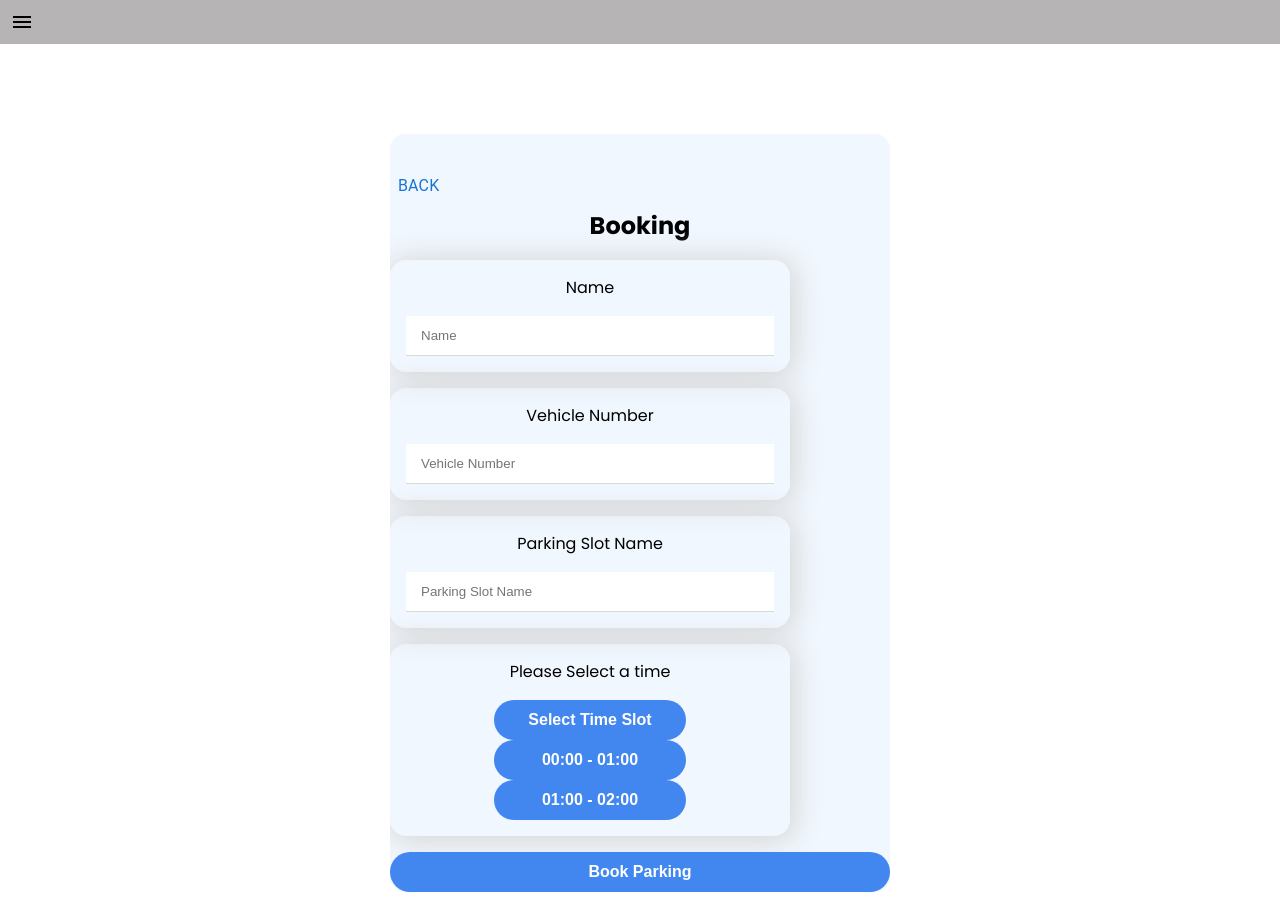
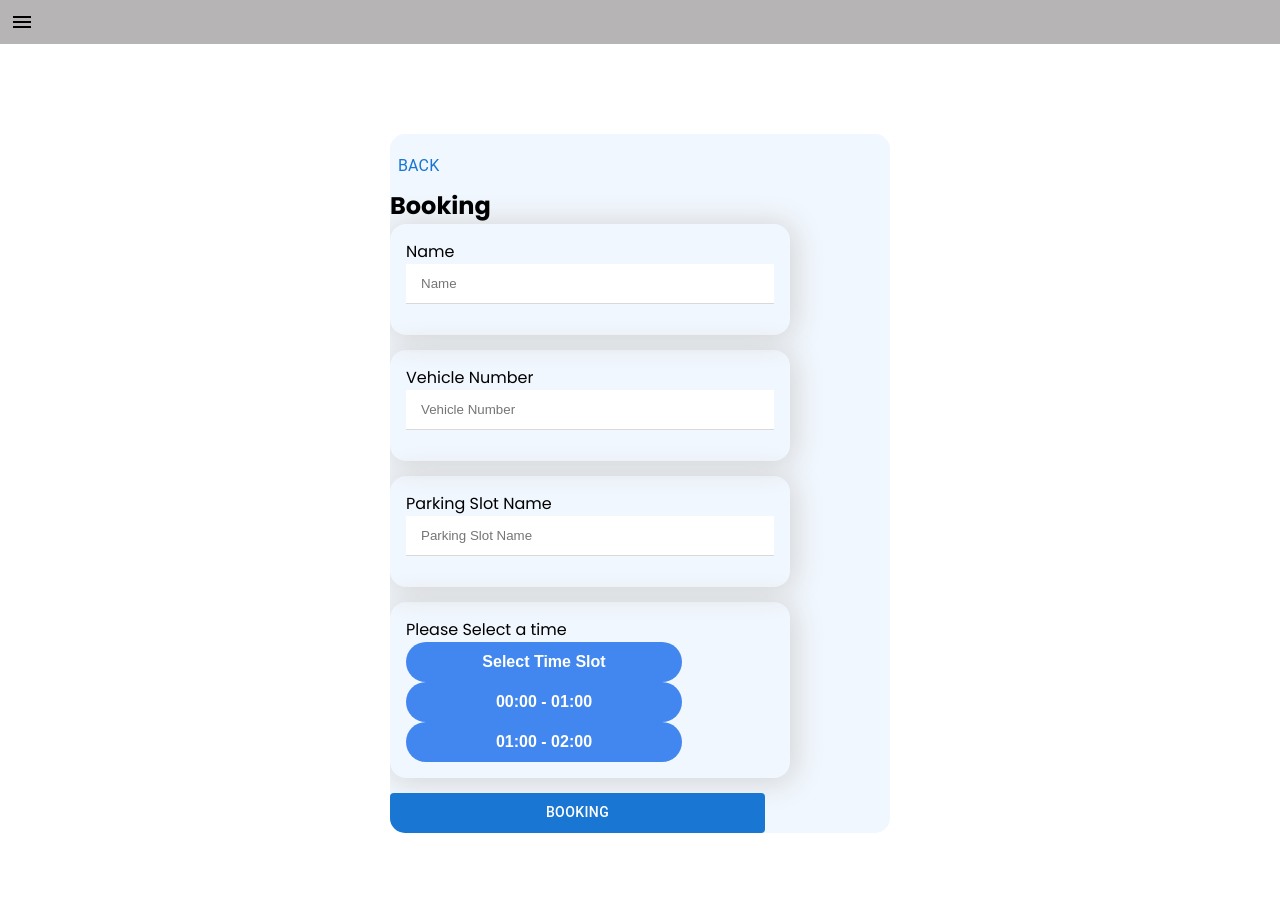
Before and after one commit to Mihisanka/fyp-user, a React (Create React App) app: page /park-lot in a window 1280 px wide. Before the commit the page ends 892 px from the top, so only its background shows below. Built offline with nearby package versions, Linux system fonts and the light colour scheme.

Commit message:
internal commit
update  css

```diff
--- a/src/component/HomePage.js
+++ b/src/component/HomePage.js
@@ -4,6 +4,8 @@ import React from 'react';
 import './styles/Home.css';
 import Footer from './Footer';
 import { Link } from 'react-router-dom';
+import Stack from '@mui/material/Stack';
+import Button from '@mui/material/Button';
 
 // import Services from './Service';
 // import AboutPage from './AboutPage';
@@ -23,7 +25,10 @@ function HomePage() {
               <p style={{ color: "black" }}>
                 <b>Your trusted destination for hassle-free parking solutions.</b>
                 <Link to="/login">
-                  <button className='hb'>Booking</button>
+                  {/* <button className='hb'>Booking</button> */}
+                    <Button variant="contained" disableElevation>
+                     Book now
+                    </Button>
                 </Link>
               </p>
             </div>
--- a/src/component/Login.js
+++ b/src/component/Login.js
@@ -4,6 +4,7 @@ import { Link, useNavigate } from "react-router-dom";
 import { db2 } from "../FirebaseConfig/Firebase";
 import Alert from '@mui/material/Alert';
 import { getDocs, collection, where, query } from "firebase/firestore";
+import Button from '@mui/material/Button';
 
 const Login = () => {
   const [email, setEmail] = useState("");
@@ -67,7 +68,10 @@ const Login = () => {
               onChange={(e) => setPassword(e.target.value)}
             ></input>
           </div>
-          <button onClick={login}>SignIn</button>
+          {/* <button onClick={login}>SignIn</button> */}
+                <Button onClick={login} variant="contained" disableElevation>
+                     SignIn
+                </Button>
         </form>
         <div className="form-footer">
           <p>
--- a/src/component/ParkLot.js
+++ b/src/component/ParkLot.js
@@ -273,7 +273,10 @@ const ParkLot = () => {
             </div>
           </div>
         </div>
-        <button onClick={registration}>Book Parking</button>
+        {/* <button onClick={registration}>Book Parking</button> */}
+                <Button onClick={registration} variant="contained" disableElevation>
+                  Booking
+                </Button>
         {bookingSuccess && (
           <div>
             <h3>Please rate the parking slot:</h3>
@@ -286,9 +289,13 @@ const ParkLot = () => {
                 value={rating}
                 onChange={(e) => setRating(parseInt(e.target.value))}
               />
-              <button className="btn btn-primary" onClick={handleRatingSubmit}>
+              {/* <button className="btn btn-primary" onClick={handleRatingSubmit}>
+
                 Submit Rating
-              </button>
+              </button> */}
+              <Button onClick={handleRatingSubmit} variant="contained" disableElevation>
+              Submit Rating
+                </Button>
             </div>
           </div>
         )}
--- a/src/component/Registration.js
+++ b/src/component/Registration.js
@@ -3,6 +3,7 @@ import { db2 } from "../FirebaseConfig/Firebase";
 import "./styles/Registration.css";
 import { Link ,useNavigate } from "react-router-dom";
 import { getDocs, addDoc, collection, where, query } from "firebase/firestore";
+import Button from '@mui/material/Button';
 
 const Registration = () => {
   const [name, setName] = useState("");
@@ -78,7 +79,10 @@ const Registration = () => {
             onChange={(e) => setPhoneNumber(e.target.value)}
           ></input>
         </div>
-        <button onClick={registration}>SignUp</button>
+        {/* <button onClick={registration}>SignUp</button> */}
+        <Button onClick={registration} variant="contained" disableElevation>
+                     SignUp
+                </Button>
         <div class="form-footer">
           <p>
             Already Have an account <Link to="/login">Sign in </Link>{" "}
--- a/src/component/styles/Registration.css
+++ b/src/component/styles/Registration.css
@@ -1,48 +1,40 @@
-
 .container {
   max-width: 500px;
-  max-height: 100%;
-  background-color: #F1F7FE;
+  background-color: #f1f7fe;
   border-radius: 15px;
   overflow: hidden;
-  padding-top: 30px;
+  padding-top: 10px;
+  margin: 7% auto;
 }
 
-.inputs {
+form {
   display: flex;
+  flex-direction: column;
   align-items: center;
-  flex-direction: column;
+  padding: 32px 24px 24px;
   gap: 16px;
   text-align: center;
-  padding-left: 10%;
-}
-
-.head {
-  display: flex;
-  flex-direction: column;
-  gap: 16px;
-  text-align: center;
+  margin-bottom: 20px;
 }
 
 form .head span {
   font-size: 1.6rem;
   font-weight: bolder;
   color: black;
+
 }
 
 form .head p {
   font-size: 1.1rem;
-  color: #7C6666;
+  color: #7c6666;
 }
 
 .inputs {
   max-width: 400px;
   padding: 1rem;
   border-radius: 1rem;
-  border: none;
   box-shadow: 2px 2px 30px 2px lightgrey;
-  align-items: center;
-
+  margin-bottom: 15px;
 }
 
 .inputs input {
@@ -53,12 +45,13 @@ form .head p {
   height: 40px;
   border-bottom: 1px solid rgba(128, 128, 128, 0.299);
   font-weight: 200;
+  margin-bottom: 15px;
 }
 
 button {
   background-color: #4287ef;
   color: white;
-  width: 100%;
+  width: 75%;
   height: 40px;
   padding-top: 8px;
   padding-bottom: 8px;
@@ -92,57 +85,39 @@ form button:hover {
   color: #005ce6;
 }
 
-
-@media(max-width:736px){
-  .contact-form .main{
-      flex-direction: column;
-  }
-  .contact-form form{
+@media (max-width: 736px) {
+  .container {
     margin-top: 30px;
     margin-bottom: 10px;
-
-  }
-  .form-img{
-      border-radius: 0;
-      border-bottom-left-radius: 8px;
-      border-bottom-right-radius: 8px;
-      order: 2;
-  }
-  .content{
-      order: 1;
-      border-top-left-radius: 8px;
-      border-top-right-radius: 8px;
   }
 }
 
-
-
-  @media(max-width: 600px){
-    .container{
+@media (max-width: 600px) {
+  .container {
     min-width: 280px;
   }
 
-    .user-input-box{
+  .user-input-box {
     margin-bottom: 12px;
     width: 100%;
   }
 
-    .user-input-box:nth-child(2n){
+  .user-input-box:nth-child(2n) {
     justify-content: space-between;
   }
 
-    .gender-category{
+  .gender-category {
     display: flex;
     justify-content: space-between;
     width: 100%;
   }
 
-    .main-user-info{
+  .main-user-info {
     max-height: 380px;
     overflow: auto;
   }
 
-    .main-user-info::-webkit-scrollbar{
+  .main-user-info::-webkit-scrollbar {
     width: 0;
   }
 }
```
Lines whose indentation alone changed are shown as unchanged.
